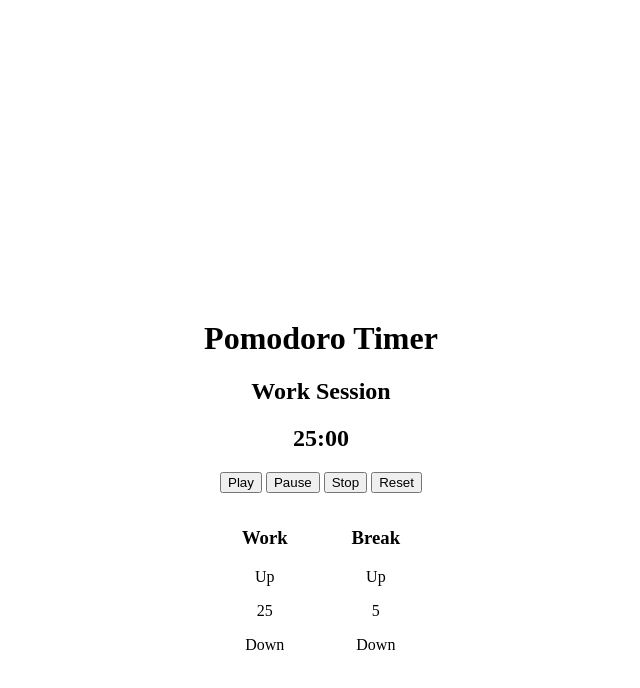
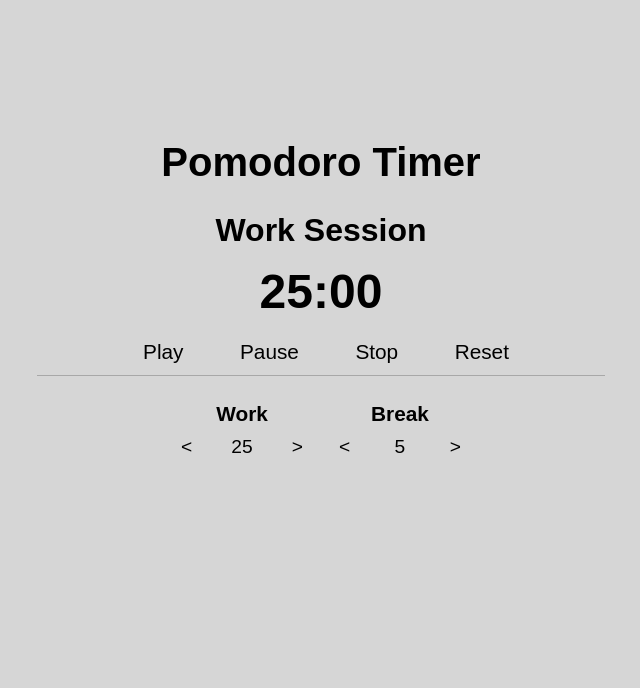
Before and after one commit to BenKiok/pomodoro, a plain HTML site: page index.html in a window 1280 px wide. Shown: the whole page, without its empty margins (319-959 px from the left). Drawn offline with Linux system fonts and the light colour scheme.

Commit message:
Tweak styling

```diff
--- a/index.html
+++ b/index.html
@@ -9,24 +9,22 @@
 		<h2 id='timeLabel'></h2>
 		<h2 id='time'></h2>
 
+		<div class='buttons'>
 			<button id='play'>Play</button>
 			<button id='pause'>Pause</button>
 			<button id='stop'>Stop</button>
 			<button id='reset'>Reset</button>
+		</div>
 
-		<div>
-			<div class='selectTime'>
-				<h3>Work</h3>
-				<p class='adjustUp'>Up</p>
+		<div class='container'>
+			<h3 class='item-a'>Work</h3>
+			<h3 class='item-b'>Break</h3>
+			<p class='adjustUp'><</p>
 			<p id='userSession'></p>
-				<p class='adjustDown'>Down</p>
-			</div>
-			<div class='selectTime'>
-				<h3>Break</h3>
-				<p class='adjustUp'>Up</p>
+			<p class='adjustDown'>></p>
+			<p class='adjustUp'><</p>
 			<p id='userBreak'></p>
-				<p class='adjustDown'>Down</p>
-			</div>
+			<p class='adjustDown'>></p>
 		</div>
 
 		<script type="text/javascript" src="script.js"></script>
--- a/style.css
+++ b/style.css
@@ -1,9 +1,84 @@
 body {
 	text-align: center;
-	margin-top: 25%;
+	font-family: Arial, 'sans-serif';
+	margin-top: 140px;
+	background: #d6d6d6;
 }
 
-.selectTime {
-	display: inline-block;
-	margin: 15px 30px;
+h1 {
+	font-size: 2.5em;
 }
+
+h2 {
+	font-size: 2em;
+}
+
+button {
+	border: none;
+	background: none;
+	font-size: 1.3em;
+	margin: 0 15px 25px 25px;
+}
+
+.item-a {
+	grid-column: 1/4;
+}
+
+.item-b {
+	grid-column: 4/end;
+}
+
+.container {
+	width: 25%;
+	margin: auto;
+	display: grid;
+	grid-template-rows: repeat(2, auto);
+	grid-template-columns: 15% 20% 15% 15% 20% 15%;
+}
+
+.container p {
+	margin-top: 10px;
+	font-size: 1.2em;
+}
+
+.container h3 {
+	margin-bottom: 0;
+	font-size: 1.3em;
+}
+
+.buttons {
+	width: 45%;
+	margin: auto;
+	margin-bottom: 5px;
+	border-bottom: #a8a8a8 solid 1px;
+}
+
+.buttons button {
+	margin-bottom: 10px;
+}
+
+.adjustUp {
+	justify-content: end;
+}
+
+.adjustDown {
+	justify-content: start;
+}
+
+.adjustUp:hover, .adjustDown:hover, button:hover {
+	background: #c8c8c8;
+}
+
+.adjustUp:active, .adjustDown:active, button:active {
+	background: #a8a8a8;
+}
+
+#time {
+	font-size: 3em;
+	margin-top: 0;
+	margin-bottom: 20px;
+}
+
+#timeLabel {
+	margin-bottom: 15px;
+}
```
Lines whose indentation alone changed are shown as unchanged.
